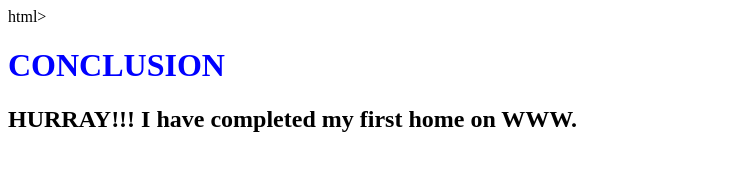
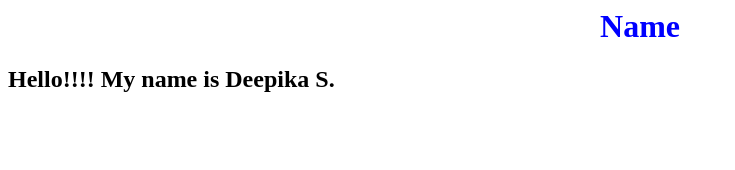
Before and after one commit to Deepika-S23307/Portfolio, a website: page index.html in a window 1280 px wide. Shown: the whole page, without its empty margins (0-735 px from the left). Drawn offline with Linux system fonts and the light colour scheme.

Commit message:
1 file modified

```diff
--- a/index.html
+++ b/index.html
@@ -1,4 +1,4 @@
-html>
+<html>
   <head>
     <style>
       h1{
@@ -7,7 +7,7 @@ html>
     </style>
   </head>
   <body>
-  <h1 align: "center"> CONCLUSION </h1>
-  <h2> HURRAY!!! I have completed my first home on WWW.</h2>
+  <h1 align="center"> Name </h1>
+  <h2> Hello!!!! My name is Deepika S.</h2>
   </body>
 </html>
```
